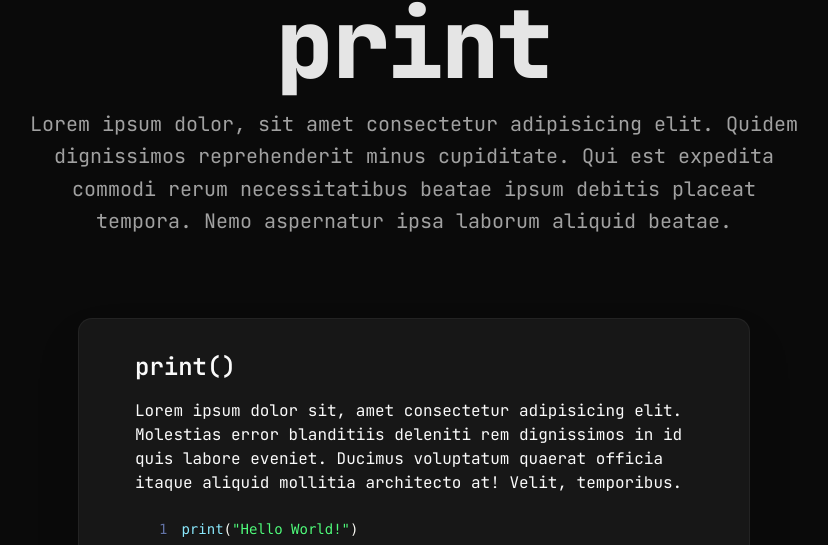
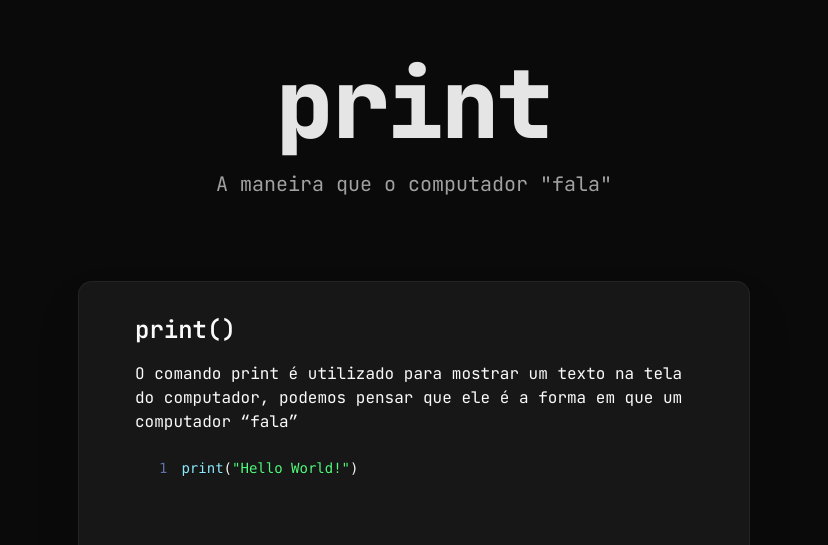
Before and after one commit to GustavoHassegawa/Basic_programming_site, a Next.js app: page /comandos/print in a window 1280 px wide. Shown: the part 377-922 px from the top of the page, without its empty margins (226-1054 px from the left). Built offline with nearby package versions, Linux system fonts and the light colour scheme.

Commit message:
Páginas atualizadas

```diff
--- a/src/app/comandos/print/page.tsx
+++ b/src/app/comandos/print/page.tsx
@@ -2,11 +2,11 @@ import { CodePageTemplate, type Block } from "@/components/templates/CodePageTem
 
 export default function PrintPage() {
     const pageTitle = "print";
-    const pageSubtitle = "Lorem ipsum dolor, sit amet consectetur adipisicing elit. Quidem dignissimos reprehenderit minus cupiditate. Qui est expedita commodi rerum necessitatibus beatae ipsum debitis placeat tempora. Nemo aspernatur ipsa laborum aliquid beatae.";
+    const pageSubtitle = "A maneira que o computador \"fala\"";
     const codeTextCard =
     {
         title: "print()",
-        contentText: "Lorem ipsum dolor sit, amet consectetur adipisicing elit. Molestias error blanditiis deleniti rem dignissimos in id quis labore eveniet. Ducimus voluptatum quaerat officia itaque aliquid mollitia architecto at! Velit, temporibus.",
+        contentText: "O comando print é utilizado para mostrar um texto na tela do computador, podemos pensar que ele é a forma em que um computador \“fala\”",
         contentCode: `
             print("Hello World!")
         `,
```
